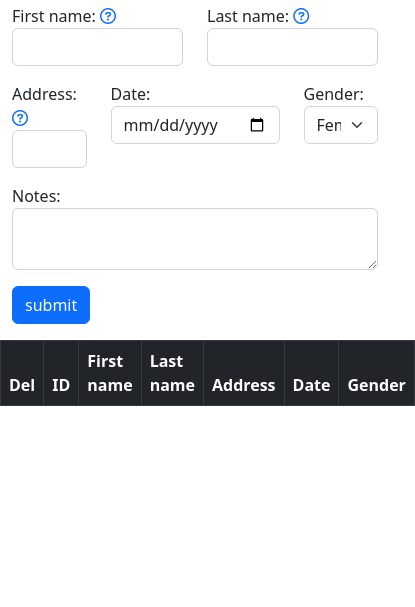
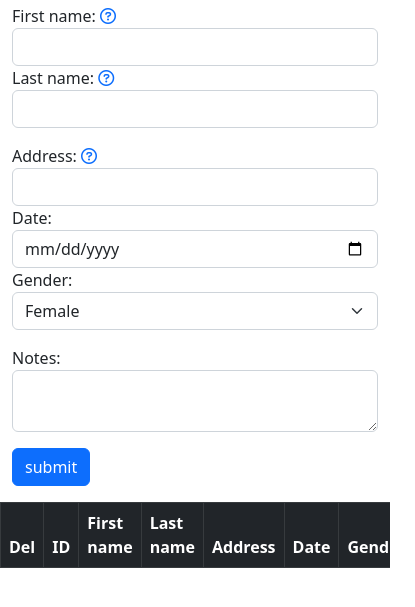
Before and after one commit to gio-makasa/Alliance, a plain HTML site: page index.html in a window 390 px wide. Shown: the part 53-660 px from the top of the page, 415 px wide, since content can reach past the window. Drawn offline with nearby package versions, Linux system fonts and the light colour scheme.

Commit message:
added responsive

```diff
--- a/index.html
+++ b/index.html
@@ -15,7 +15,7 @@
         <h1>Form</h1>
         <form id="main" name="main">
             <div class="row mb-3">
-                <div class="col">
+                <div class="col-sm">
                     <label for="fname">First name:
                         <a href="#" data-bs-toggle="tooltip" data-bs-placement="right" title="Only letters!">
                             <i class="fa-regular fa-circle-question"></i>
@@ -23,7 +23,7 @@
                     </label>
                     <input class="form-control" type="text" id="fname" name="First name" required pattern="[A-Za-z]*">
                 </div>
-                <div class="col">
+                <div class="col-sm">
                     <label for="lname">Last name:
                         <a href="#" data-bs-toggle="tooltip" data-bs-placement="right" title="Only letters!">
                             <i class="fa-regular fa-circle-question"></i>
@@ -34,7 +34,7 @@
             </div>
 
             <div class="row mb-3">
-                <div class="col">
+                <div class="col-sm">
                     <label for="Address">Address:
                         <a href="#" data-bs-toggle="tooltip" data-bs-placement="right" title="Max 35 Character!">
                             <i class="fa-regular fa-circle-question"></i>
@@ -42,11 +42,11 @@
                     </label>
                     <input class="form-control" type="text" id="Address" name="Address" maxlength="35" required>
                 </div>
-                <div class="col">
+                <div class="col-sm">
                     <label for="date">Date:</label>
                     <input class="form-control" type="date" id="date" name="Date">
                 </div>
-                <div class="col">
+                <div class="col-sm">
                     <label for="gender">Gender:</label>
                     <select class="form-select mt3" id="gender" name="Gender">
                       <option value="female">Female</option>
@@ -64,7 +64,8 @@
         </form>
     </div>
 
-    <table class="table table-bordered table-hover table-dark table-striped table-responsive mt-3" id="table">
+    <div class="table-responsive">
+        <table class="table table-bordered table-hover table-dark table-striped mt-3" id="table">
             <thead>
                 <tr  data-bs-container="body" data-bs-toggle="popover" data-bs-placement="top" data-bs-content="Top popover">
                     <th>Del</th>
@@ -77,5 +78,6 @@
                 </tr>
             </thead>
         </table>
+    </div>
 </body>
 </html>
```
Lines whose indentation alone changed are shown as unchanged.
